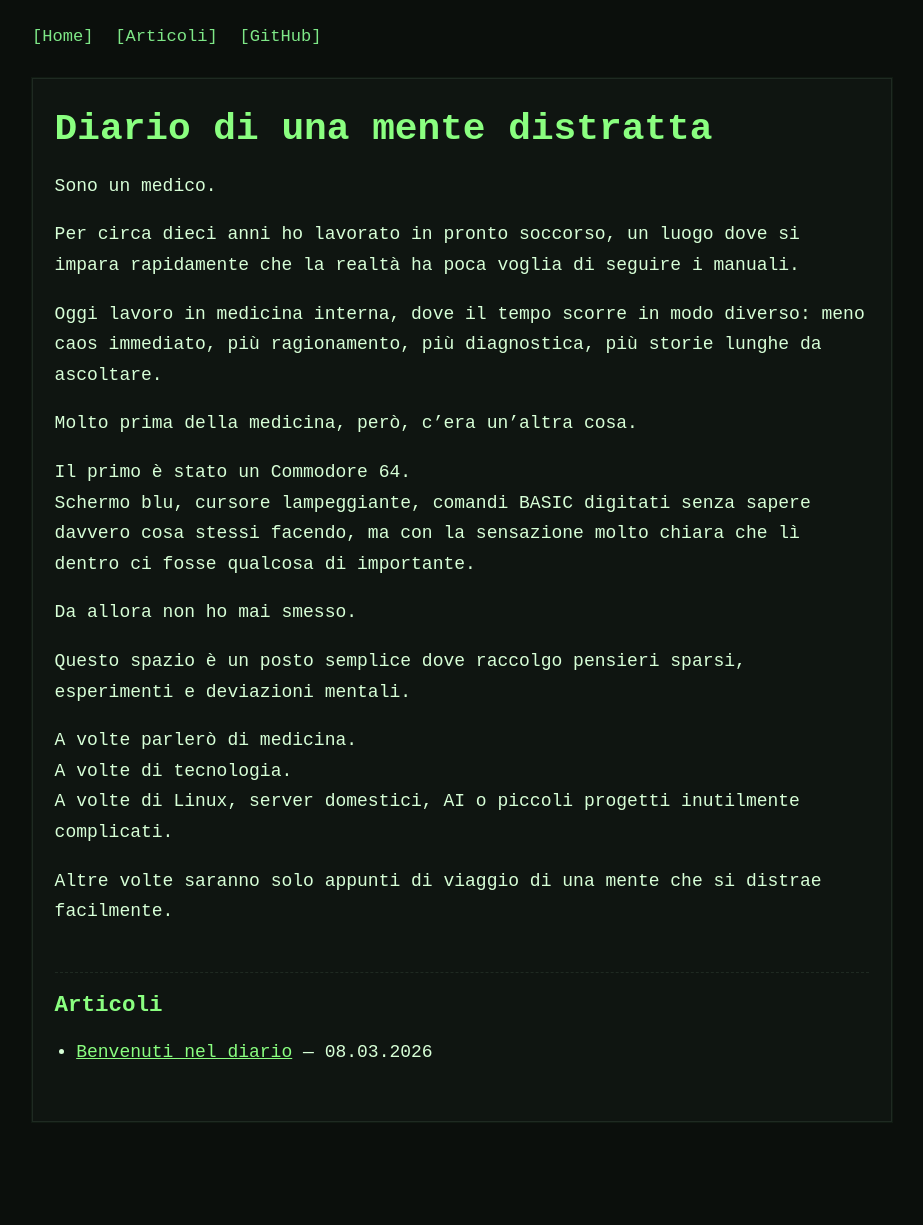
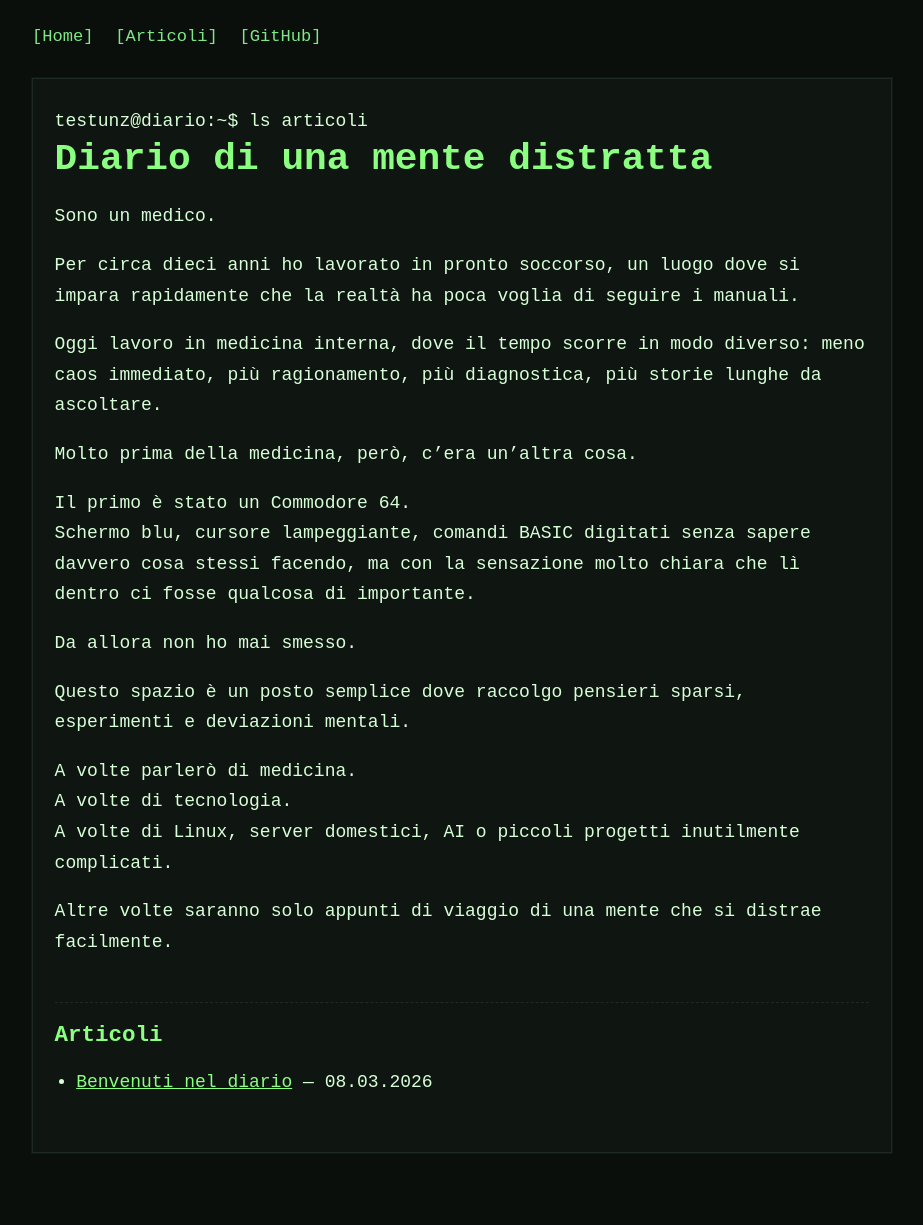
Before and after one commit to testunz/testunz.github.io, a Jekyll site: the page built from index.md, in a window 1280 px wide. Shown: the whole page, without its empty margins (178-1101 px from the left). Built offline with Jekyll 4.4.1, drawn with Linux system fonts in a browser that asks for light colours; before the commit the page ends 1194 px from its top, so only the background shows below that.

Commit message:
Add terminal line example to default layout

```diff
--- a/_layouts/default.html
+++ b/_layouts/default.html
@@ -19,6 +19,7 @@
   </header>
 
   <main class="page-wrap">
+    <div class="terminal-line">testunz@diario:~$ ls articoli</div>
     {{ content }}
   </main>
 
```
